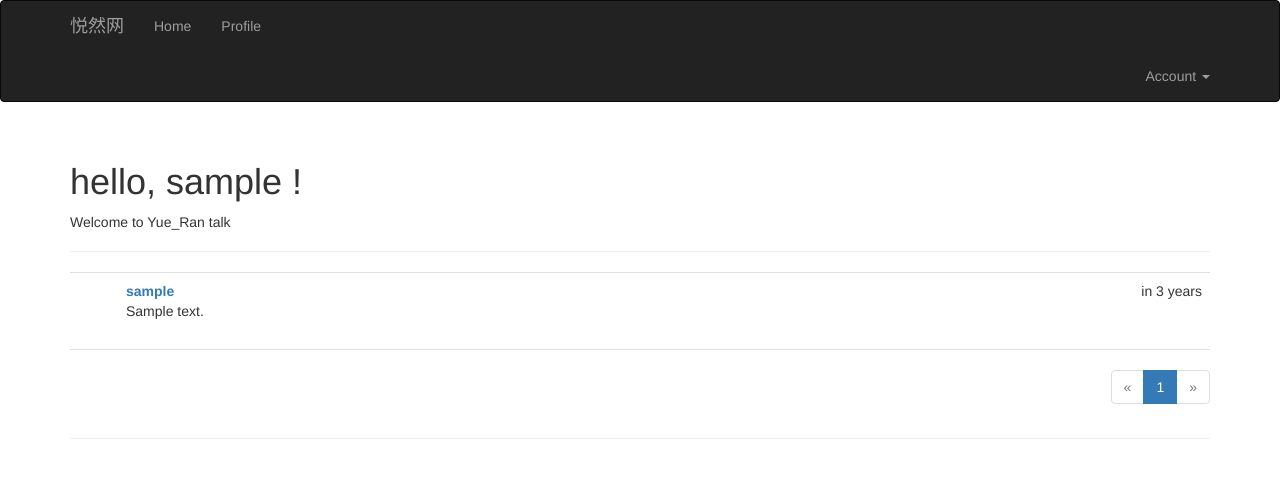
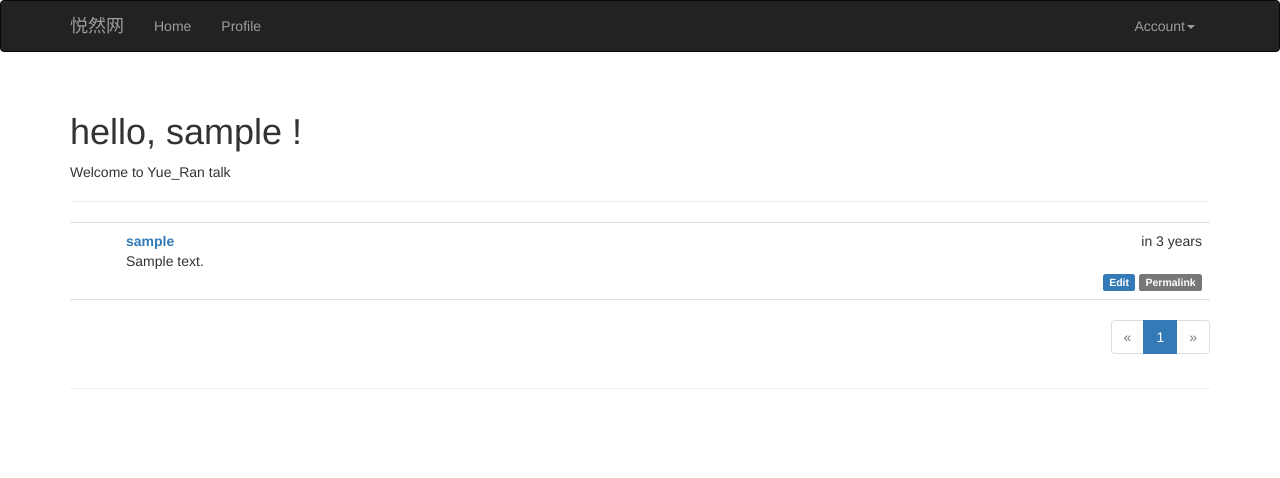
Before and after one commit to yueran1/social-network, a Flask app: page / in a window 1280 px wide. Shown: the top 478 px of the page. Run offline with Flask 2, Linux system fonts and the light colour scheme; a user stored in the database is signed in; tables that the repository leaves empty hold one stand-in row (values such as "Sample post"); some libraries are stand-ins or nearby versions.

Commit message:
allow edit post

```diff
--- a/app/main/views.py
+++ b/app/main/views.py
@@ -38,6 +38,26 @@ def user(username):
 	posts = user.posts.order_by(Post.timestamp.desc()).all()
 	return render_template('user.html', user=user,posts=posts)
 
+@main.route('/edit/<int:id>', methods=['GET','POST'])
+@login_required
+def edit(id):
+	post = Post.query.get_or_404(id)
+	if current_user != post.author and \
+			not current_user.can(Permission.ADMINISTER):
+		abort(403)
+	form = PostForm()
+	if form.validate_on_submit():
+		post.body=form.body.data
+		db.session.add(post)
+		flash('The post has been updated.')
+		return redirect(url_for('.post',id=post.id))
+	form.body.data=post.body
+	return render_template('edit_post.html', form=form)
+
+
+
+
+
 @main.route('/edit-profile',methods=['GET','POST'])
 @login_required
 def edit_profile():
--- a/app/templates/_posts.html
+++ b/app/templates/_posts.html
@@ -23,9 +23,21 @@
 			</div>
 
 			<div class="post-footer">
+				{% if current_user == post.author%}
+
+				<a href= "{{ url_for('.edit', id=post.id)}}">
+					<span class="label label-primary">Edit</span>
+				</a>
 				<a href="{{ url_for('.post', id=post.id)}}">
-					<span class="label label-defaulit">Permalink</span>
+
+					<span class="label label-default">Permalink</span>
 				</a>
+
+				{%elif current_user.is_administrator()%}
+				<a href="{{ url_for('.edit', id=post.id)}}"?
+					<span class="label label-danger"> Edit [Admin]</span>
+				</a>
+				{% endif%}
 			</div>
 		</div>
 	</li>
--- a/app/templates/base.html
+++ b/app/templates/base.html
@@ -30,12 +30,12 @@
             <li><a href="{{ url_for('main.user', username=current_user.username)}}">Profile</a></li>
             {%endif%}
          </ul>
-      </div>
-      <ul class= "nav navbar-nav navbar-right">
 
-		{%if current_user.is_authenticated  %}
-		<li class="dropdown">
-				<a href="#" class="dropdown-toggle" data-toggle="dropdown">Account <b class="caret"></b></a>
+      	<ul class= "nav navbar-nav navbar-right">
+
+			{%if current_user.is_authenticated  %}
+			<li class="dropdown">
+				<a href="#" class="dropdown-toggle" data-toggle="dropdown">Account<b class="caret"></b></a>
 				<ul class="dropdown-menu">
 				  	 <li><a href="{{ url_for('auth.change_password') }}">Change Password</a></li>
 				  	 <li><a href="{{ url_for('auth.logout') }}">Log Out</a></li>
@@ -45,6 +45,8 @@
 		{% else %}
 		<li><a href="{{ url_for('auth.login')}}"> Log In</a></li>
 		{% endif %}
+
+	</div>
 
 
 
--- a/app/templates/index.html
+++ b/app/templates/index.html
@@ -31,9 +31,10 @@
 	{{ macros.pagination_widget(pagination, '.index')}}
 </div>
 {% endif%}
+{% endblock%}
 
 {% block scripts%}
 {{super()}}
 {{ pagedown.include_pagedown()}}
+
 {% endblock%}
-{% endblock%}
```
Also changed, not shown: app/templates/edit_post.html (added, +18 -0 lines), data.sqlite, 2 other files.
